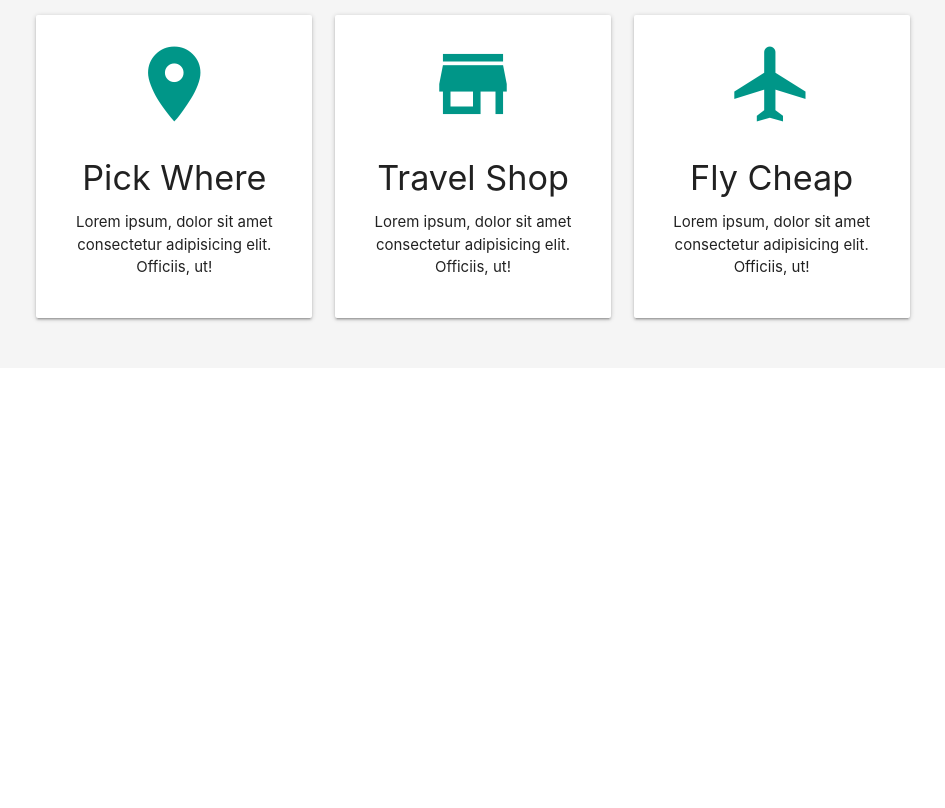
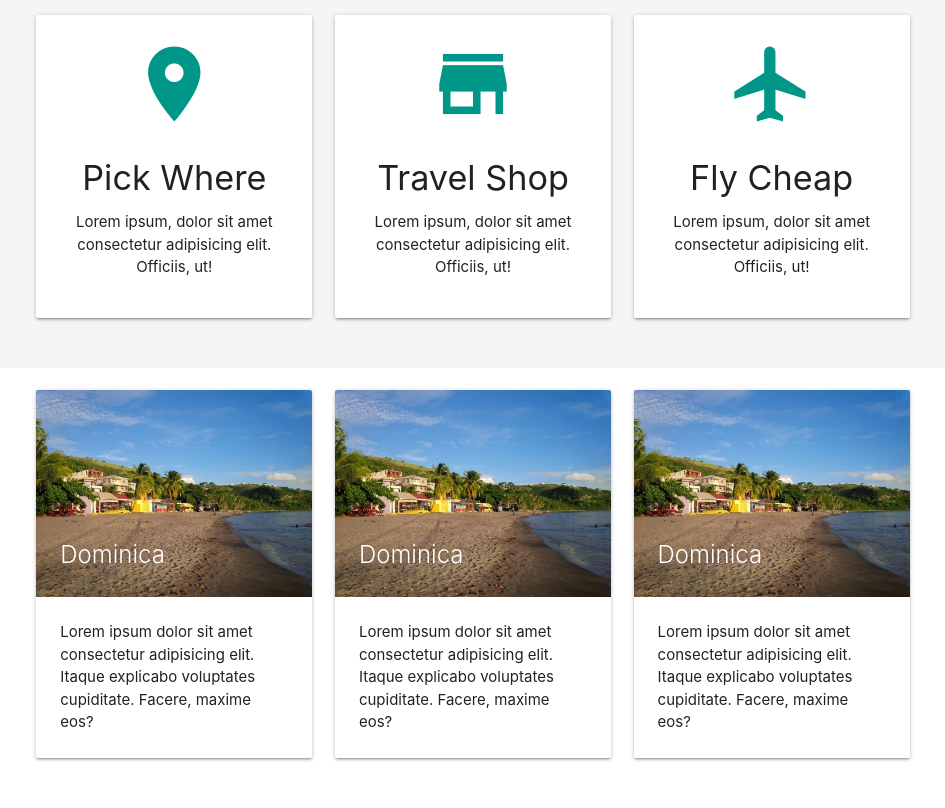
Before and after one commit to reuben-germain/Soleil-Travels, a plain HTML site: page index.html in a window 1280 px wide. Shown: the part 800-1608 px from the top of the page, without its empty margins (167-1112 px from the left). Before the commit the page ends 1168 px from the top, so only its background shows below. Drawn offline with nearby package versions, Linux system fonts and the light colour scheme.

Commit message:
copy & pasted 2 more col s12 m4 classes

```diff
--- a/index.html
+++ b/index.html
@@ -19,7 +19,7 @@
         <nav class="teal">
             <div class="container">
                 <div class="nav-wrapper">
-                    <a href="#" class="brand-logo">TravelGang</a>
+                    <a href="#" class="brand-logo">Soleil Travels</a>
                     <a href="#" data-target="mobile-nav" class="sidenav-trigger">
                         <i class="material-icons">menu</i>
                     </a>
@@ -104,21 +104,14 @@
     </section>
 
     <!--Section: Search-->
-    <section
-    id="search"
-    class="section section-search teal darken-1 white-text center scrollspy"
-  >
+    <section id="search" class="section section-search teal darken-1 white-text center scrollspy">
         <div class="container">
             <div class="row">
                 <div class="col s12">
                     <h3>Search Destination</h3>
                     <div class="input-field">
-            <input
-              type="text"
-              class="white grey-text autocomplete"
-              id="autocomplete-input"
-              placeholder="Dominica, Barbados, etc..."
-            />
+                        <input type="text" class="white grey-text autocomplete" id="autocomplete-input"
+                            placeholder="Dominica, Barbados, etc..." />
                     </div>
                 </div>
             </div>
@@ -164,6 +157,50 @@
             </div>
         </div>
     </section>
+
+    <!--Section: Popular places-->
+    <section id="popular" class="section section-popular scrollspy">
+        <div class="container">
+            <div class="row">
+                <div class="col s12 m4">
+                    <div class="card">
+                        <div class="card-image">
+                            <img src="Imgs/mero beach 1.jpg" alt="" />
+                            <span class="card-title"> Dominica </span>
+                        </div>
+                        <div class="card-content">
+                            Lorem ipsum dolor sit amet consectetur adipisicing elit. Itaque
+                            explicabo voluptates cupiditate. Facere, maxime eos?
+                        </div>
+                    </div>
+                </div>
+                <div class="col s12 m4">
+                    <div class="card">
+                        <div class="card-image">
+                            <img src="Imgs/mero beach 1.jpg" alt="" />
+                            <span class="card-title"> Dominica </span>
+                        </div>
+                        <div class="card-content">
+                            Lorem ipsum dolor sit amet consectetur adipisicing elit. Itaque
+                            explicabo voluptates cupiditate. Facere, maxime eos?
+                        </div>
+                    </div>
+                </div>
+                <div class="col s12 m4">
+                    <div class="card">
+                        <div class="card-image">
+                            <img src="Imgs/mero beach 1.jpg" alt="" />
+                            <span class="card-title"> Dominica </span>
+                        </div>
+                        <div class="card-content">
+                            Lorem ipsum dolor sit amet consectetur adipisicing elit. Itaque
+                            explicabo voluptates cupiditate. Facere, maxime eos?
+                        </div>
+                    </div>
+                </div>
+            </div>
+        </div>
+    </section>
     <script src="https://cdnjs.cloudflare.com/ajax/libs/materialize/1.0.0/js/materialize.min.js"></script>
     <script>
         //Sidenav
@@ -182,13 +219,41 @@
         const ac = document.querySelector(".autocomplete");
         M.Autocomplete.init(ac, {
             data: {
+                "Antigua and Barbuda": null,
+                Australia: null,
+                Brazil: null,
+                Bulgaria: null,
+                California: null,
+                "Cape Verde": null,
+                "Costa Rica": null,
+                Cuba: null,
                 Dominica: null,
-          "Cancun Mexico": null,
+                Egypt: null,
+                Fiji: null,
+                Florida: null,
+                Gambia: null,
+                Ghana: null,
+                Grenada: null,
+                Guadeloupe: null,
+                Guam: null,
                 Hawaii: null,
-          Florida: null,
-          California: null,
                 Jamaica: null,
-          Europe: null,
+                Kenya: null,
+                Maldives: null,
+                Mauritius: null,
+                Morocco: null,
+                "New Zealand": null,
+                "Mexico - Cancun": null,
+                Qatar: null,
+                Samoa: null,
+                Seychelles: null,
+                "South Africa": null,
+                "Spain - Madrid": null,
+                Tanzania: null,
+                Thailand: null,
+                "Trinidad and Tobago": null,
+                "Virgin Islands": null,
+                Zimbabwe: null,
             },
         });
     </script>
```
Lines whose indentation alone changed are shown as unchanged.
